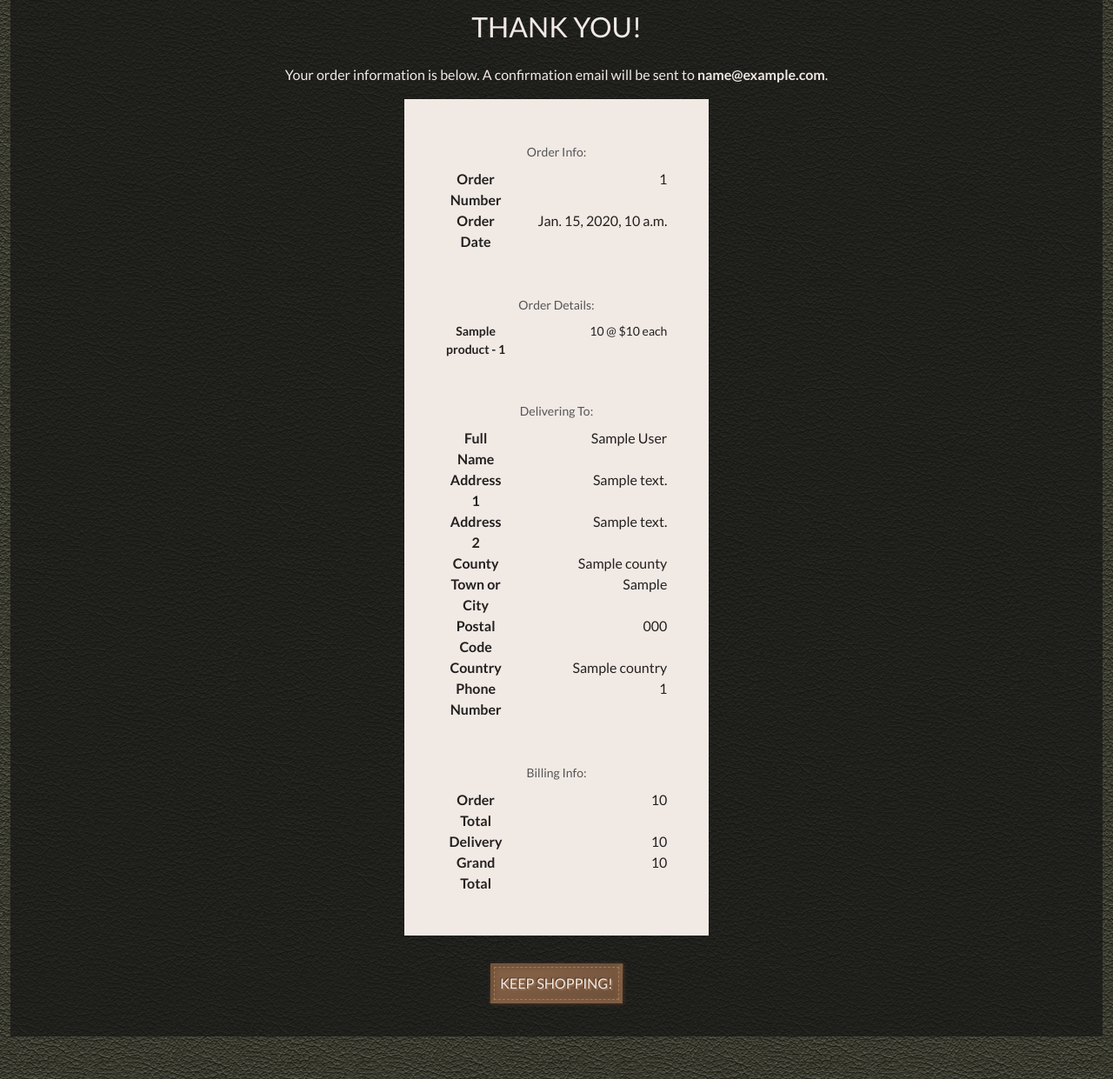
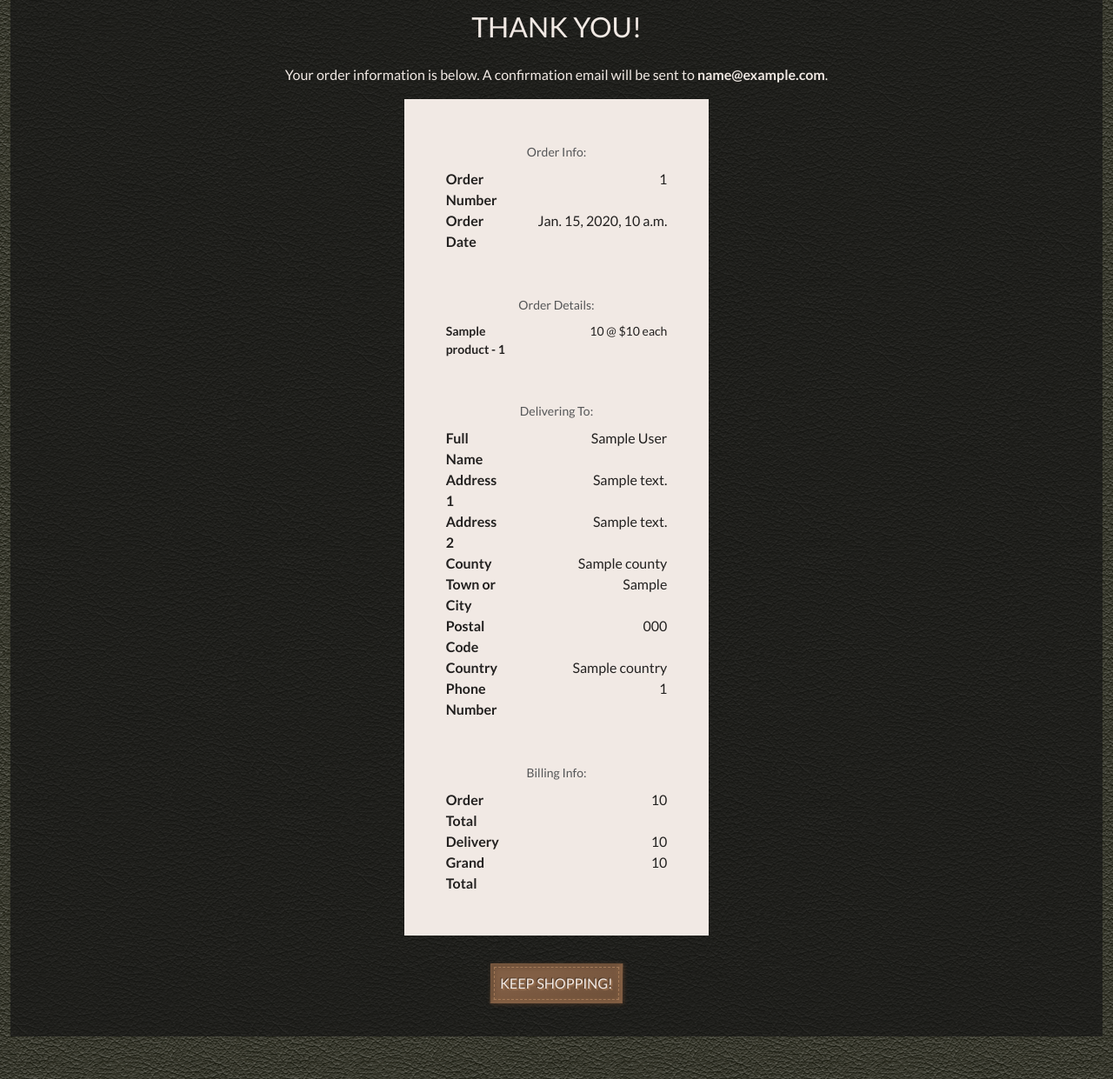
Before and after one commit to ssannejohansson/MS4, a Django app: template checkout/templates/checkout/checkout_success.html in a window 1280 px wide. Shown: the part 260-1501 px from the top of the page at 87% size. Run offline with Django 3.2, Linux system fonts and the light colour scheme; the template is opened without the code that fills it: most values are stand-ins (such as "Sample title", 1, 10 or a date in 2020); some libraries are stand-ins or nearby versions; some web fonts are replaced.

Commit message:
Clean up code and add docstrings

```diff
--- a/bag/views.py
+++ b/bag/views.py
@@ -34,8 +34,10 @@ def add_to_bag(request, product_id):
 
     messages.success(
         request,
-        (f"Added {variant.product.name} ({variant.size}) x {quantity}"
-            "to your bag!")
+        (
+            f"Added {variant.product.name} ({variant.size}) "
+            f" x {quantity} to your bag!"
+        )
     )
 
     return redirect(redirect_url)
--- a/checkout/static/checkout/css/checkout.css
+++ b/checkout/static/checkout/css/checkout.css
@@ -1,4 +1,3 @@
-
 #loading-overlay {
 	position: fixed;
     top: 0;
--- a/checkout/static/checkout/js/stripe_elements.js
+++ b/checkout/static/checkout/js/stripe_elements.js
@@ -68,7 +68,11 @@ card.addEventListener('change', function (event) {
 });
 
 /**
-NEW DOCSTRING!
+    * Handles Stripe card submission.
+    * Prevents default form submit, sends checkout data to Django for caching.
+    * Shows loading overlay and disables inputs.
+    * Confirms payment with Stripe and restores forms on stripe errors or
+    * submits on success.
  */
 const form = document.getElementById('payment-form');
 const submitButton = document.getElementById('submit-button');
--- a/checkout/templates/checkout/checkout_success.html
+++ b/checkout/templates/checkout/checkout_success.html
@@ -1,11 +1,9 @@
 {% extends "base.html" %}
-{% load static %}
-{% load crispy_forms_tags %}
+{% load static crispy_forms_tags %}
 
 {% block extra_css %}
 <link rel="stylesheet" href="{% static 'checkout/css/checkout.css' %}">
 {% endblock %}
-
 
 {% block content %}
 <main class="container-fluid">
@@ -24,12 +22,12 @@
                     <div class="mb-2"><small class="text-muted">Order Info:</small></div>
 
                     <div class="row">
-                        <div class="col-12 col-md-4 fw-bold">Order Number</div>
+                        <div class="col-12 col-md-4 fw-bold text-md-start">Order Number</div>
                         <div class="col-12 col-md-8 text-md-end">{{ order.order_number }}</div>
                     </div>
 
                     <div class="row">
-                        <div class="col-12 col-md-4 fw-bold">Order Date</div>
+                        <div class="col-12 col-md-4 fw-bold text-md-start">Order Date</div>
                         <div class="col-12 col-md-8 text-md-end">{{ order.date }}</div>
                     </div>
 
@@ -37,11 +35,11 @@
                     <div class="mt-5 mb-2"><small class="text-muted">Order Details:</small></div>
                     {% for item in order.lineitems.all %}
                     <div class="row">
-                        <div class="col-12 col-md-4 small fw-bold">
+                        <div class="col-12 col-md-4 small fw-bold text-md-start">
                             {{ item.variant.product.name }} - {{item.variant.size }}
                         </div>
                         <div class="col-12 col-md-8 text-md-end small">
-                            {{ item.quantity }} @ ${{ item.product.price }} each
+                            {{ item.quantity }} @ ${{ item.variant.price }} each
                         </div>
                     </div>
                     {% endfor %}
@@ -49,63 +47,63 @@
                     <!-- Delivery Info -->
                     <div class="mt-5 mb-2"><small class="text-muted">Delivering To:</small></div>
                     <div class="row">
-                        <div class="col-12 col-md-4 fw-bold">Full Name</div>
+                        <div class="col-12 col-md-4 fw-bold text-md-start">Full Name</div>
                         <div class="col-12 col-md-8 text-md-end">{{ order.full_name }}</div>
                     </div>
 
                     <div class="row">
-                        <div class="col-12 col-md-4 fw-bold">Address 1</div>
+                        <div class="col-12 col-md-4 fw-bold text-md-start">Address 1</div>
                         <div class="col-12 col-md-8 text-md-end">{{ order.street_address1 }}</div>
                     </div>
 
                     {% if order.street_address2 %}
                     <div class="row">
-                        <div class="col-12 col-md-4 fw-bold">Address 2</div>
+                        <div class="col-12 col-md-4 fw-bold text-md-start">Address 2</div>
                         <div class="col-12 col-md-8 text-md-end">{{ order.street_address2 }}</div>
                     </div>
                     {% endif %}
 
                     {% if order.county %}
                     <div class="row">
-                        <div class="col-12 col-md-4 fw-bold">County</div>
+                        <div class="col-12 col-md-4 fw-bold text-md-start">County</div>
                         <div class="col-12 col-md-8 text-md-end">{{ order.county }}</div>
                     </div>
                     {% endif %}
 
                     <div class="row">
-                        <div class="col-12 col-md-4 fw-bold">Town or City</div>
+                        <div class="col-12 col-md-4 fw-bold text-md-start">Town or City</div>
                         <div class="col-12 col-md-8 text-md-end">{{ order.town_or_city }}</div>
                     </div>
 
                     <div class="row">
-                        <div class="col-12 col-md-4 fw-bold">Postal Code</div>
+                        <div class="col-12 col-md-4 fw-bold text-md-start">Postal Code</div>
                         <div class="col-12 col-md-8 text-md-end">{{ order.postcode }}</div>
                     </div>
 
                     <div class="row">
-                        <div class="col-12 col-md-4 fw-bold">Country</div>
+                        <div class="col-12 col-md-4 fw-bold text-md-start">Country</div>
                         <div class="col-12 col-md-8 text-md-end">{{ order.country }}</div>
                     </div>
 
                     <div class="row">
-                        <div class="col-12 col-md-4 fw-bold">Phone Number</div>
+                        <div class="col-12 col-md-4 fw-bold text-md-start">Phone Number</div>
                         <div class="col-12 col-md-8 text-md-end">{{ order.phone_number }}</div>
                     </div>
 
                     <!-- Billing Info -->
                     <div class="mt-5 mb-2"><small class="text-muted">Billing Info:</small></div>
                     <div class="row">
-                        <div class="col-12 col-md-4 fw-bold">Order Total</div>
+                        <div class="col-12 col-md-4 fw-bold text-md-start">Order Total</div>
                         <div class="col-12 col-md-8 text-md-end">{{ order.order_total }}</div>
                     </div>
 
                     <div class="row">
-                        <div class="col-12 col-md-4 fw-bold">Delivery</div>
+                        <div class="col-12 col-md-4 fw-bold text-md-start">Delivery</div>
                         <div class="col-12 col-md-8 text-md-end">{{ order.delivery_cost }}</div>
                     </div>
 
                     <div class="row">
-                        <div class="col-12 col-md-4 fw-bold">Grand Total</div>
+                        <div class="col-12 col-md-4 fw-bold text-md-start">Grand Total</div>
                         <div class="col-12 col-md-8 text-md-end">{{ order.grand_total }}</div>
                     </div>
                 </div>
--- a/home/templates/home/index.html
+++ b/home/templates/home/index.html
@@ -17,7 +17,3 @@
 </header>
 
 {% endblock %}
-
-
-{% block content %}
-{% endblock %}
--- a/products/templates/products/product_detail.html
+++ b/products/templates/products/product_detail.html
@@ -12,7 +12,7 @@
                         <img class="card-img-top img-fluid" src="{{ product.image.url }}" alt="{{ product.name }}">
                     </a>
                     {% else %}
-                        <img class="card-img-top img-fluid" src="{{ MEDIA_URL }}noimage.png" alt="No image available">
+                        <img class="card-img-top img-fluid" src="{% static 'images/noimage.png' %}" alt="No image available">
                     {% endif %}
                 </div>
             </div>
--- a/products/templates/products/products.html
+++ b/products/templates/products/products.html
@@ -57,7 +57,7 @@
                             </a>
                             {% else %}
                             <a href="{% url 'product_detail' product.id %}">
-                                <img class="card-img-top img-fluid" src="{{ MEDIA_URL }}noimage.png"
+                                <img class="card-img-top img-fluid" src="{% static 'images/noimage.png' %}"
                                     alt="{{ product.name }}">
                             </a>
                             {% endif %}
--- a/templates/includes/toasts/toast_success.html
+++ b/templates/includes/toasts/toast_success.html
@@ -31,7 +31,7 @@
                     {% if item.product.image %}
                         <img class="img-fluid" src="{{ item.product.image.url }}" alt="{{ item.product.name }}">
                     {% else %}
-                        <img class="img-fluid" src="{{ MEDIA_URL }}noimage.png" alt="No image available">
+                        <img class="img-fluid" src="{% static 'images/noimage.png' %}" alt="No image available">
                     {% endif %}
                 </div>
 
```
Also changed, not shown: checkout/templates/checkout/checkout.html (+7 -7 lines), checkout/views.py (+6 -3 lines), static/images/noimage.png (renamed from media/noimage.png).
